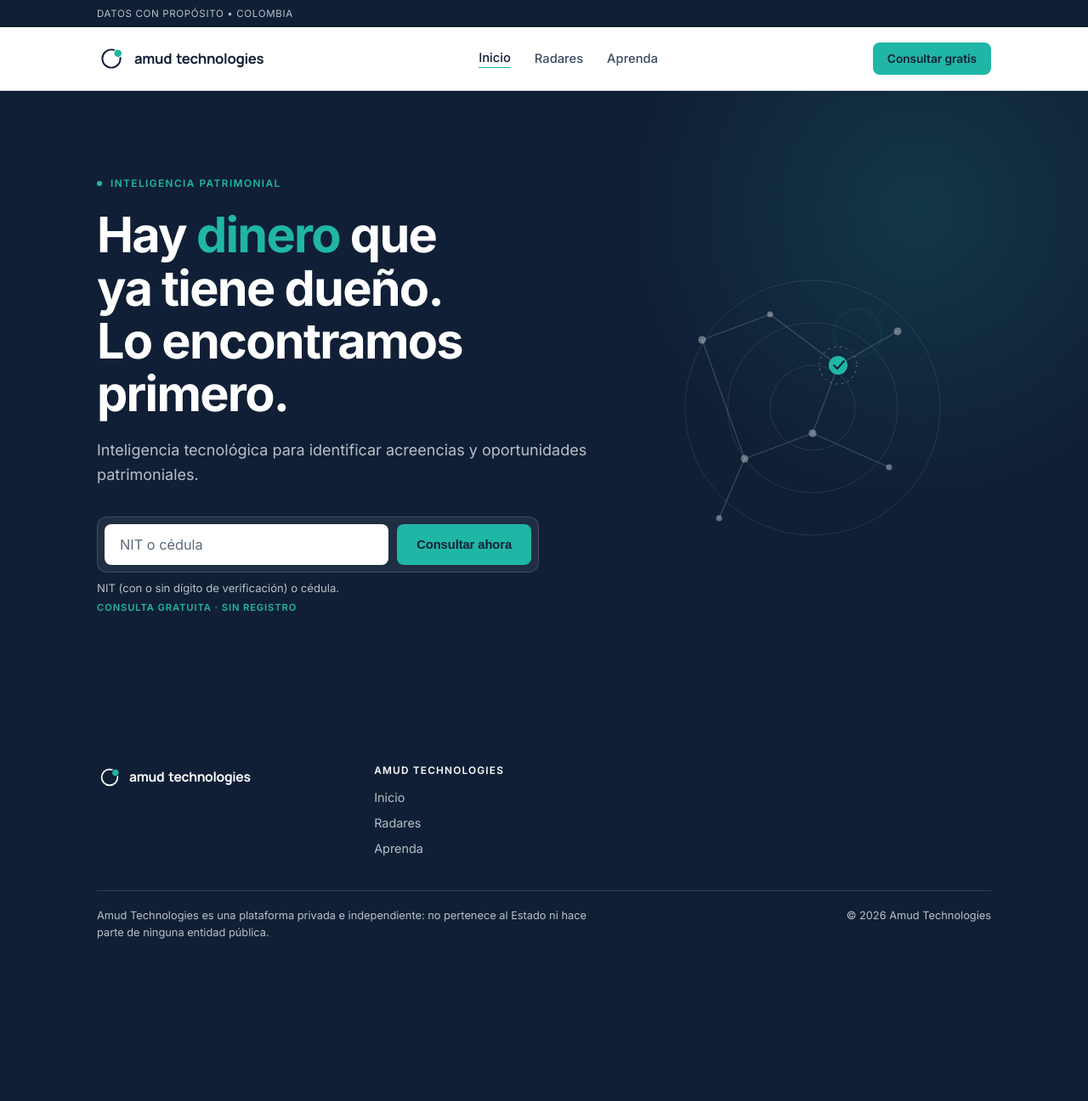
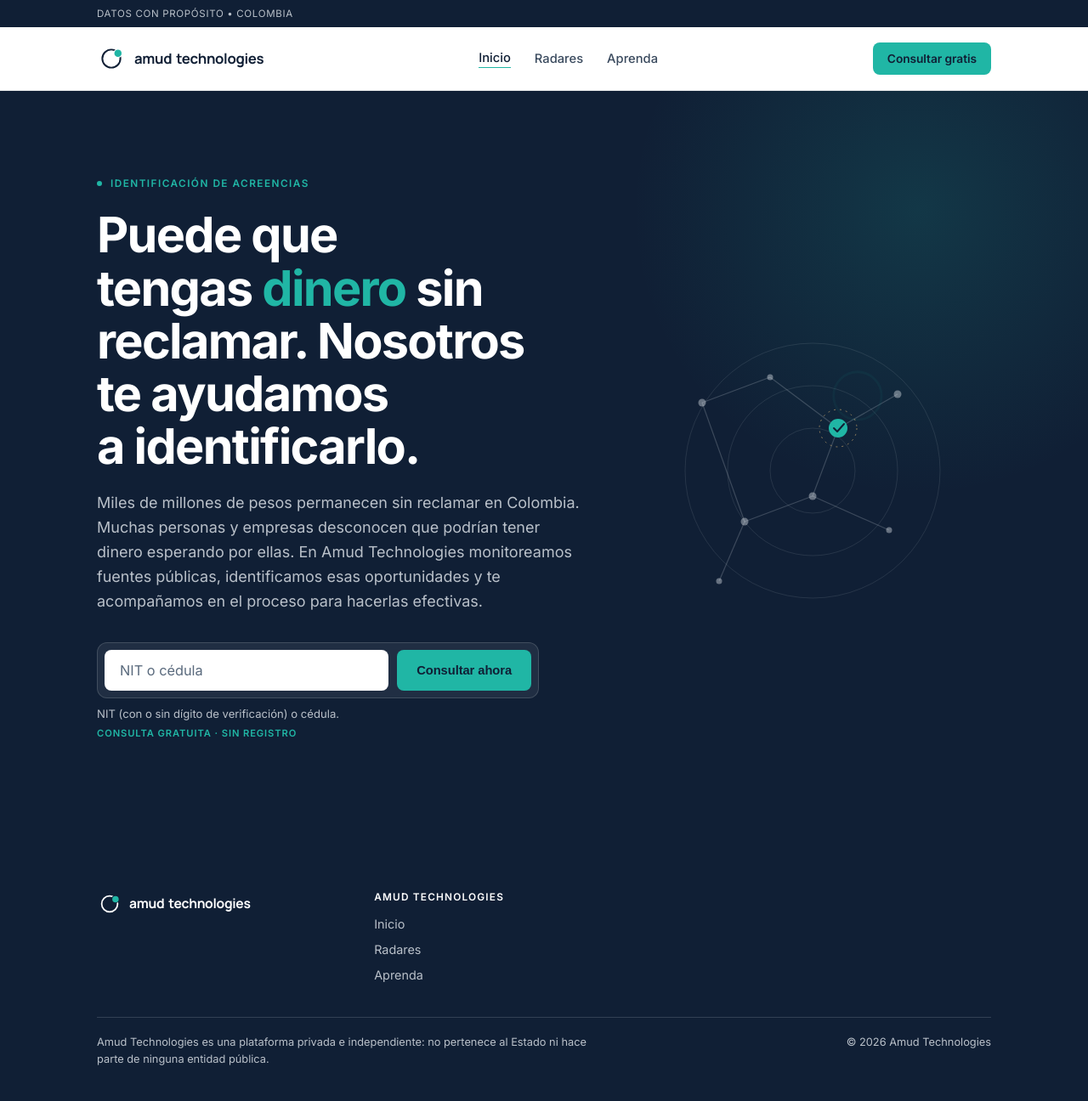
Before and after one commit to amudtechnologies/claims-engine, a Django app: page / in a window 1280 px wide. Shown: the whole page at 85% size. Before the commit the page ends 1105 px from the top, so only its background shows below. Run offline with Django 5.2, Linux system fonts and the light colour scheme; data comes from the database, SQL or seed files in the repository.

Commit message:
Home hero: new headline, subtitle and 'Identificación de acreencias' eyebrow
Co-Authored-By: Claude Opus 5.5 <noreply@anthropic.com>

```diff
--- a/web/home/templates/home/index.html
+++ b/web/home/templates/home/index.html
@@ -11,9 +11,9 @@
   <div class="hero-glow"></div>
   <div class="wrap hero-inner">
     <div class="hero-copy">
-      <div class="eyebrow mono"><span class="dot"></span>Inteligencia patrimonial</div>
-      <h1>Hay <span class="accent-word">dinero</span> que ya tiene dueño. Lo encontramos primero.</h1>
-      <p class="lede">Inteligencia tecnológica para identificar acreencias y oportunidades patrimoniales.</p>
+      <div class="eyebrow mono"><span class="dot"></span>Identificación de acreencias</div>
+      <h1>Puede que tengas <span class="accent-word">dinero</span> sin reclamar. Nosotros te ayudamos a identificarlo.</h1>
+      <p class="lede">Miles de millones de pesos permanecen sin reclamar en Colombia. Muchas personas y empresas desconocen que podrían tener dinero esperando por ellas. En Amud Technologies monitoreamos fuentes públicas, identificamos esas oportunidades y te acompañamos en el proceso para hacerlas efectivas.</p>
       <div class="hero-search" id="buscar">{% include "home/_search_form.html" with button_label="Consultar ahora" %}</div>
     </div>
     <div class="hero-graphic" aria-hidden="true">
--- a/web/home/tests.py
+++ b/web/home/tests.py
@@ -26,7 +26,7 @@ class HomeTests(TestCase):
     def test_home_renders_search(self):
         response = self.client.get("/")
         self.assertContains(response, 'action="/resultados/"')
-        self.assertContains(response, "Hay ")
+        self.assertContains(response, "Puede que tengas")
 
 
 class RadarRegistryTests(TestCase):
```
